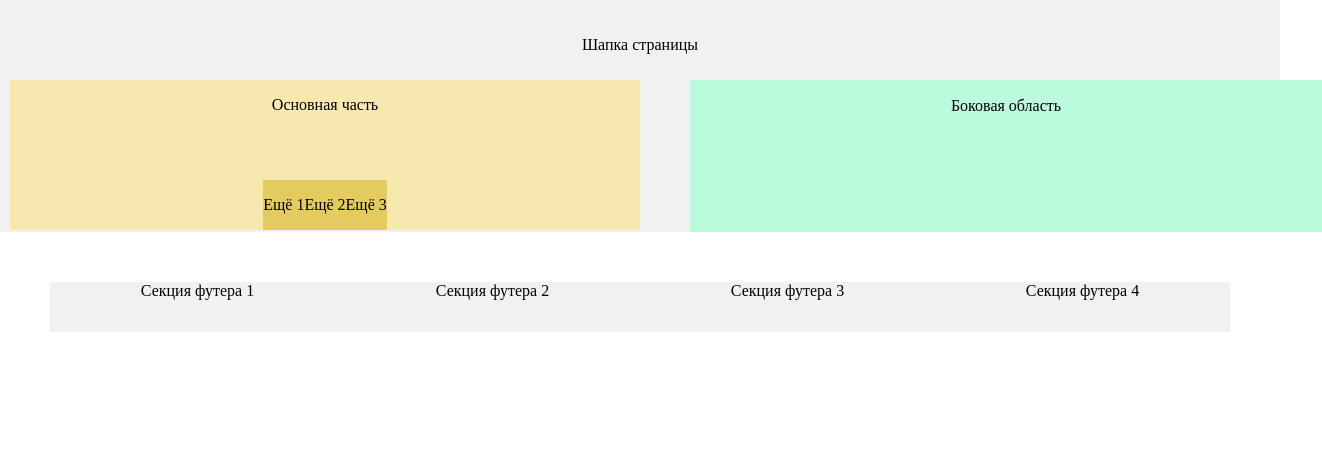
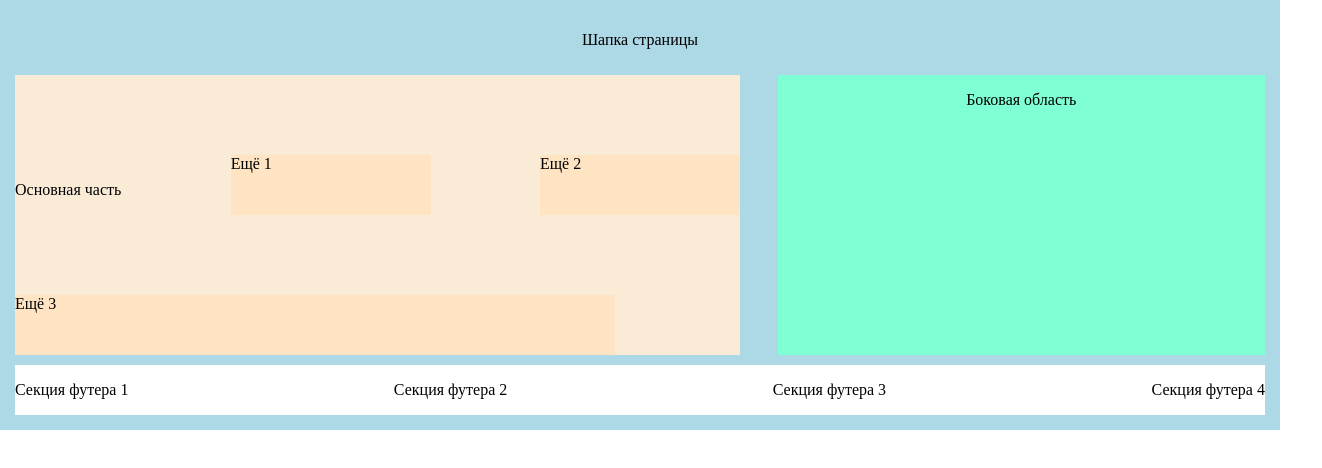
Before and after one commit to hbtch/week5new, a plain HTML site: page index.html in a window 1280 px wide. Shown: the whole page, 1322 px wide, since content can reach past the window. Drawn offline with Linux system fonts and the light colour scheme.

Commit message:
add index

```diff
--- a/assets/style/style.css
+++ b/assets/style/style.css
@@ -1,73 +1,48 @@
-body {
-    margin: 0;
-    padding: 0;
+.root {
+    background-color: lightblue;
+    padding: 15px;
+    min height 700px;
+    }
+.header {
+    text-align: center;
 }
-header {
-background-color: #f1f1f1;
-padding: 10px;
-display:block;
+.main {
+    padding: 10px 0;
+    display: flex;
+    justify-content: space-between;
 }
-.profile {
-    position: relative;
-padding: 10px;
-display: flex;
-justify-content: center;
+.aside {
+    background-color: antiquewhite;
+    min-height: 280px;
+    width: 58%;
+    display: flex;
+    align-items: flex-end;
+    justify-content: space-between;
+    flex-wrap: wrap;
 }
-.flexbox {
-    height: 150px;
-    width: 50%;
-display: flex;
-justify-content: space-around;
-background-color: #f7e9ae;
-position: relative;
-flex-wrap: wrap;
+.img {
+    width: 200px;
+    height: 60px;
+    background-color: bisque;
+    display: inline-flex;
+    flex-direction: row;
 }
-.flexbox_item {
-    flex-basis: 300px;
+.img2 {
+    background-color: bisque;
+    width: 600px;
+    height: 60px;
+    display: flex;
 }
-.flexbox_item:first-child {
-    align-self: start;
-    order:1;
-    flex-basis: 500px;
+.article {
+    background-color: aquamarine;
+    min-height: 280px;
+    width: 39%;
+    text-align: center;
 }
-.flexbox_item:nth-child(2) {
-    order:2;
-    flex-basis: 500px;
+.footer {
+    background-color: white;
+    min-height: 50px;
+    display: flex;
+    align-items: center;
+    justify-content: space-between;
 }
-.flexbox_item:last-child {
-order:3;
-flex-basis: 500px;
-}
-.flexcontainer {
-
-height: 50px;
-background-color: rgb(228, 203, 94);
-display: flex;
-justify-content: space-evenly;
-align-items: center;
-position: relative;
-top:100px;
-position: absolute;
-}
-.flexbox_item_content {
-    height: 150px;
-    width: 50%;
-    margin-left: 680px;
-    margin-top: -160px;
-    border: 1px solid#bbfadd;
-    background-color:#bbfadd ;
-    display: flex;
-    justify-content: center;;
-    flex-grow:1;
-    position: relative;
-    top: 10px;
-}
-
-.flexbox_foot {
-    height: 50px;
-    border: 50px solid #ffffff;
-    background-color: #f1f1f1;
-    display:flex;
-    flex-direction: row;
-    justify-content: space-around;
-}
--- a/index.html
+++ b/index.html
@@ -9,27 +9,27 @@
 </head>
 
 <body>
-    <header>
-            <section class="profile">
+    <div class="root">
+    <header class="header">
                 <p>Шапка страницы</p>
-            </section>
-            <div class="flexbox">
-                <p>Основная часть</p>
-                <div class="flexcontainer">
-                    <p class="flexbox_item">Ещё 1</p>
-                    <p class="flexbox_item">Ещё 2</p>
-                    <p class="flexbox_item">Ещё 3</p>
-                </div>
-            </div>
-            <div class="flexbox_item_content">
+    </header>
+            <main class="main">
+                <aside class="aside">
+                <p class="item">Основная часть</p>
+                    <div class="img">Ещё 1</div>
+                    <div class="img">Ещё 2</div>
+                    <div class="img2">Ещё 3</div>
+                </aside>
+                <article class="article">
                     <p>Боковая область</p>
-            </div>
-    </header>
-    <footer class="flexbox_foot">
+                </article>
+            </main>
+    <footer class="footer">
         <section>Секция футера 1</section>
         <section>Секция футера 2</section>
         <section>Секция футера 3</section>
         <section>Секция футера 4</section>
     </footer>
+    </div>
 </body>
 </html>
```
